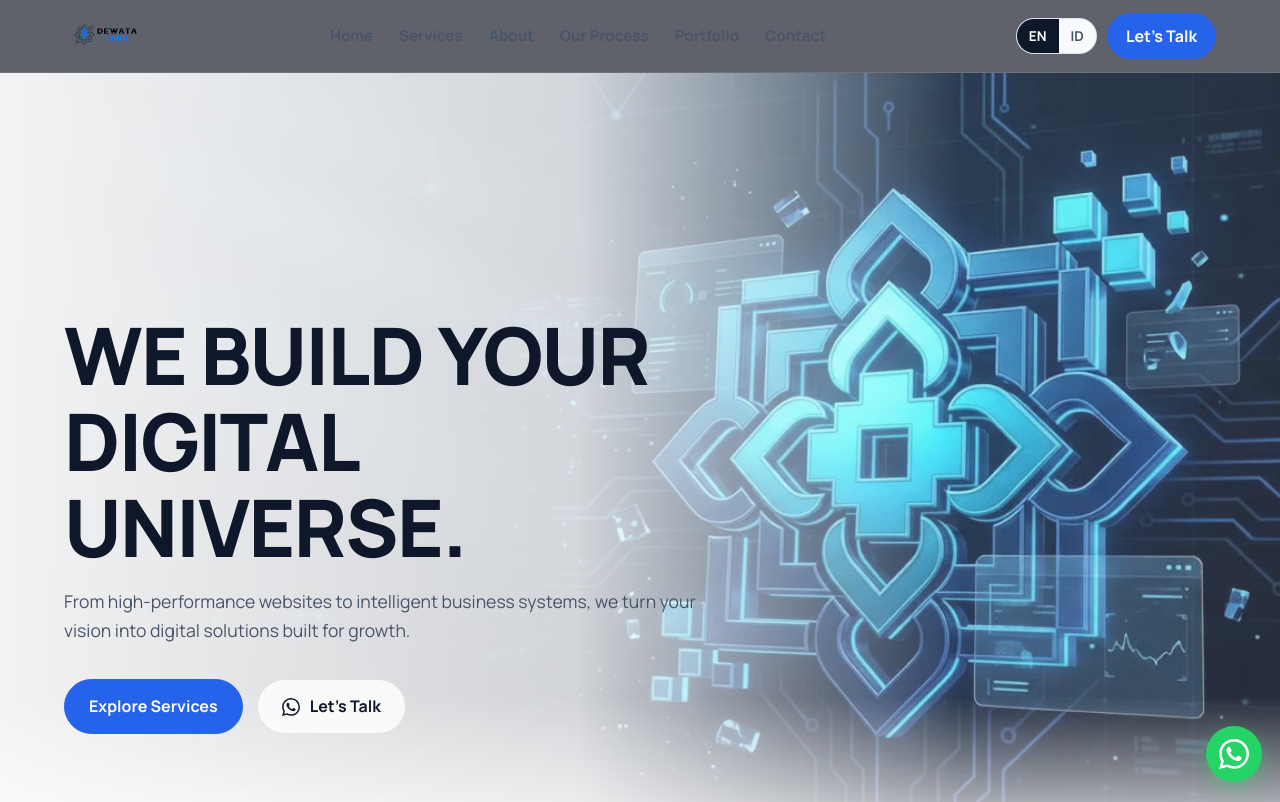
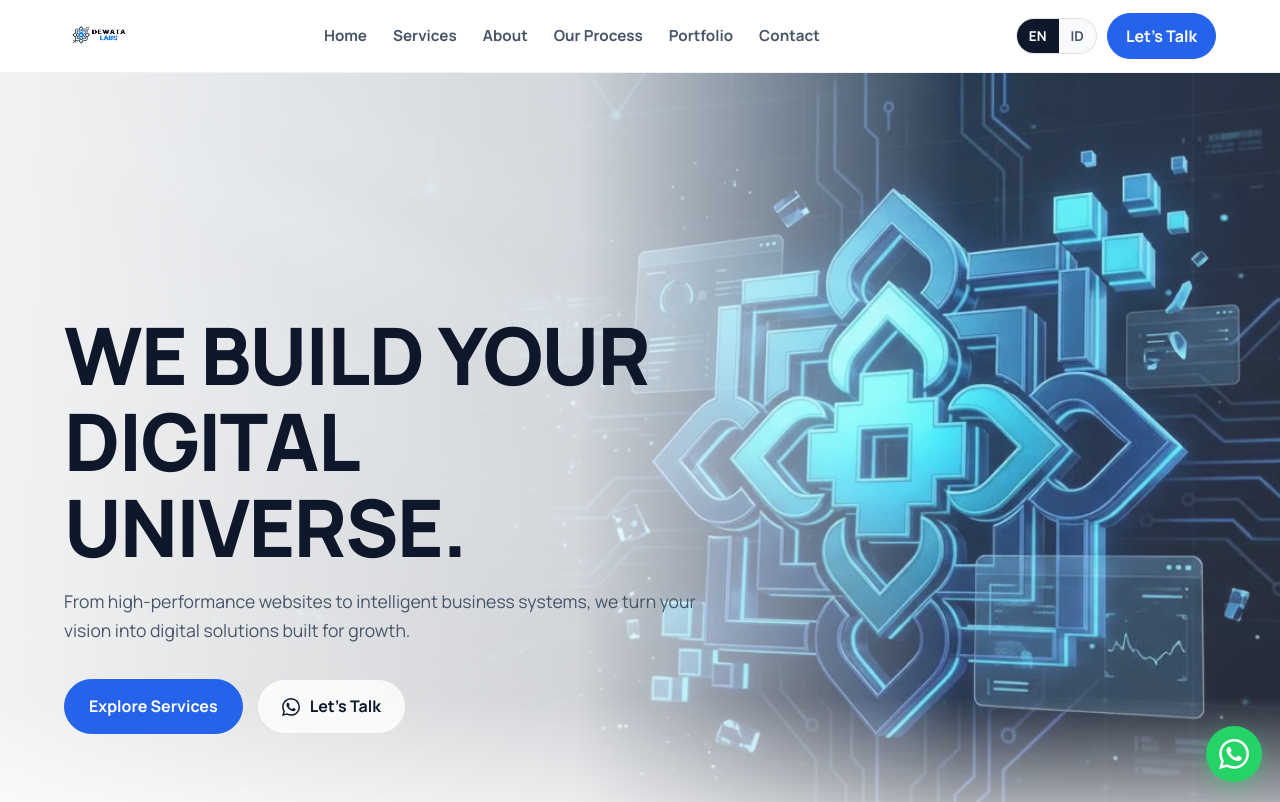
Before and after one commit to ristyawan/dewata_labs, a React (Vite) app: page / in a window 1280 px wide. Shown: the top 802 px of the page. Built offline with nearby package versions, Linux system fonts and the light colour scheme.

Commit message:
Refactor Header component styles and layout

```diff
--- a/src/components/Header.tsx
+++ b/src/components/Header.tsx
@@ -28,13 +28,19 @@ export default function Header() {
     <header
       className={solid ? "s" : ""}
       style={{
-        background: "rgba(10, 15, 29, 0.65)",
-        backdropFilter: "blur(12px)",
-        WebkitBackdropFilter: "blur(12px)",
-        borderBottom: "1px solid rgba(255, 255, 255, 0.1)",
         position: "sticky",
         top: 0,
         zIndex: 50,
+        transition: "all 0.3s ease",
+        background: solid
+          ? "rgba(255, 255, 255, 0.92)"
+          : "rgba(255, 255, 255, 0.75)",
+        backdropFilter: "blur(14px)",
+        WebkitBackdropFilter: "blur(14px)",
+        borderBottom: solid
+          ? "1px solid rgba(15, 23, 42, 0.1)"
+          : "1px solid rgba(15, 23, 42, 0.06)",
+        boxShadow: solid ? "0 4px 20px rgba(15, 23, 42, 0.06)" : "none",
       }}
     >
       <div className="w hb">
@@ -45,14 +51,22 @@ export default function Header() {
           style={{
             display: "inline-flex",
             alignItems: "center",
-            background: "none",
+            flexShrink: 0,
+            background: "transparent",
             padding: 0,
+            textDecoration: "none",
           }}
         >
           <img
             src="/assets/brand/dewata-labs-logo.png"
             alt="Dewata Labs logo"
-            style={{ height: "38px", width: "auto", display: "block" }}
+            style={{
+              height: "32px",
+              width: "auto",
+              maxWidth: "180px",
+              objectFit: "contain",
+              display: "block",
+            }}
           />
         </Link>
 
@@ -80,7 +94,7 @@ export default function Header() {
           <Link
             className="btn p"
             to="/#contact"
-            style={{ padding: "9px 18px" }}
+            style={{ padding: "9px 18px", whiteSpace: "nowrap" }}
           >
             {t("talk")}
           </Link>
```
